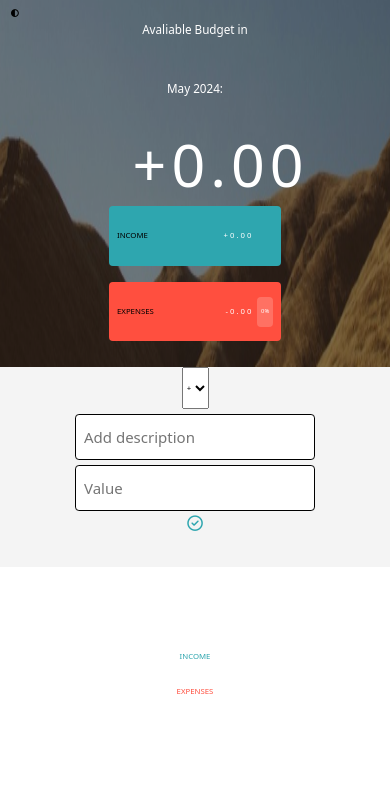
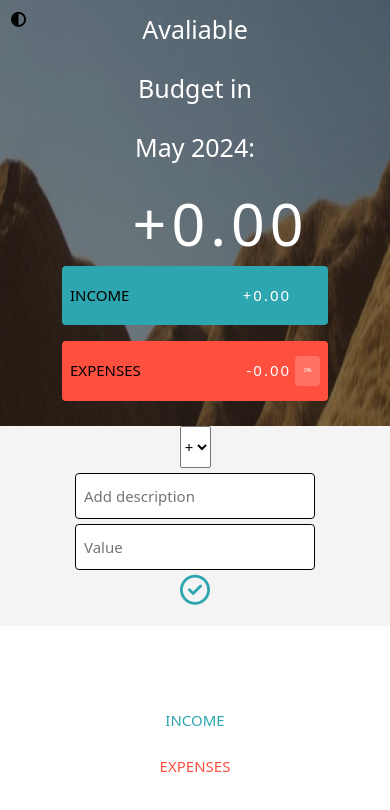
Before and after one commit to eladlevy42/MyBudget, a plain HTML site: page index.html in a window 390 px wide. Drawn offline with Linux system fonts and the light colour scheme.

Commit message:
mediaQuery

```diff
--- a/style.css
+++ b/style.css
@@ -327,7 +327,7 @@ body.dark {
       Roboto, Oxygen, Ubuntu, Cantarell, "Open Sans", "Helvetica Neue",
       sans-serif;
     font-weight: lighter;
-    font-size: 2vw;
+    font-size: 15px;
   }
   html {
     overflow-y: scroll;
@@ -355,7 +355,6 @@ body.dark {
     background-repeat: no-repeat;
     background-size: 100% 100%;
     background-position: center;
-
     display: flex;
     flex-direction: column;
     justify-content: center;
@@ -373,7 +372,7 @@ body.dark {
     font-size: 15%;
   }
   #monthHeader {
-    font-size: 3vw;
+    font-size: 25px;
     padding-bottom: 1vh;
   }
   #topBalance {
@@ -401,11 +400,12 @@ body.dark {
     color: black;
     font-weight: 700;
     border-radius: 1vw;
+    min-width: 250px;
   }
   .box * {
     margin-block: auto;
     padding-right: 1vw;
-    font-size: 2vw;
+    font-size: 15px;
   }
 
   .precentage {
```
